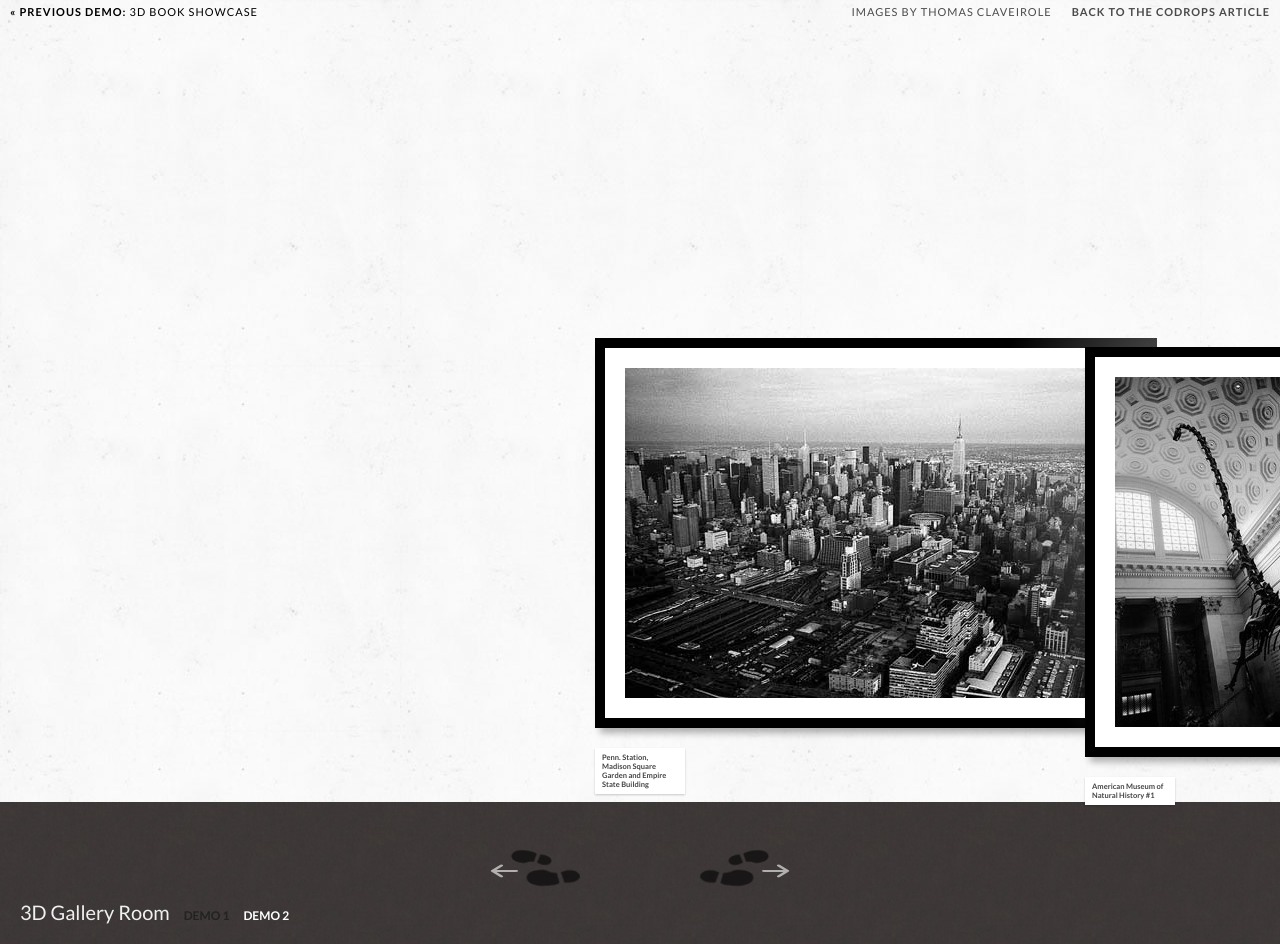
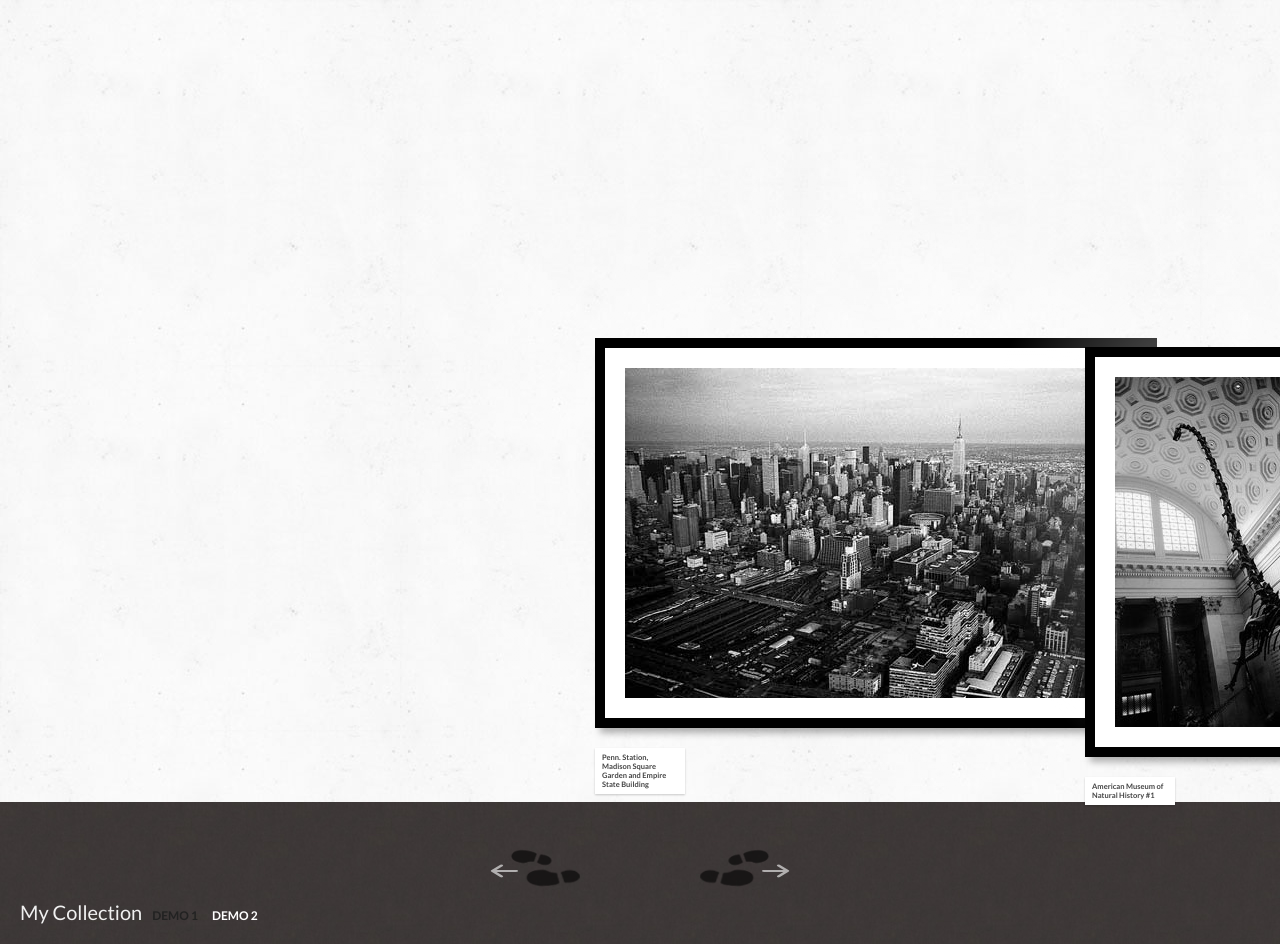
Before and after one commit to rohitsrepo/ShowCase, a Django app: page /gallery in a window 1280 px wide. Run offline with Django 3.2, Linux system fonts and the light colour scheme; parts of the project's set-up code (start-up, migrations or seed data) failed here and were passed over; some libraries are stand-ins or nearby versions; some web fonts are replaced.

Commit message:
Minor change - 3DGallery

```diff
--- a/ShowCase/templates/index.html
+++ b/ShowCase/templates/index.html
@@ -7,7 +7,7 @@
     <meta charset="UTF-8" />
     <meta http-equiv="X-UA-Compatible" content="IE=edge,chrome=1">
     <meta name="viewport" content="width=device-width, initial-scale=1.0">
-    <title>3D Gallery Room</title>
+    <title>My Collection</title>
     <meta name="description" content="Add a description" />
     <meta name="keywords" content="Add keywords" />
     <meta name="author" content="Codrops" />
@@ -18,13 +18,7 @@
   </head>
   <body>
     <div class="container">
-      <!-- Codrops top bar -->
-      <div class="codrops-top clearfix">
-        <a href="http://tympanus.net/Development/3DBookShowcase/"><strong>&laquo; Previous Demo: </strong>3D Book Showcase</a>
-        <span class="right"><a href="http://www.flickr.com/photos/thomasclaveirole">Images by Thomas Claveirole</a><a href="http://tympanus.net/codrops/?p=13564"><strong>Back to the Codrops Article</strong></a></span>
-      </div><!--/ Codrops top bar -->
-
-      <h1>3D Gallery Room <a href="/gallery" class="demo-current">Demo 1</a> <a href="/gallery2">Demo 2</a></h1>
+      <h1>My Collection<a href="/gallery" class="demo-current">Demo 1</a> <a href="/gallery2">Demo 2</a></h1>
 
       <div id="gr-gallery" class="gr-gallery">
         <div class="gr-main">
```
Also changed, not shown: ShowCase/templates/index2.html (+2 -8 lines).
